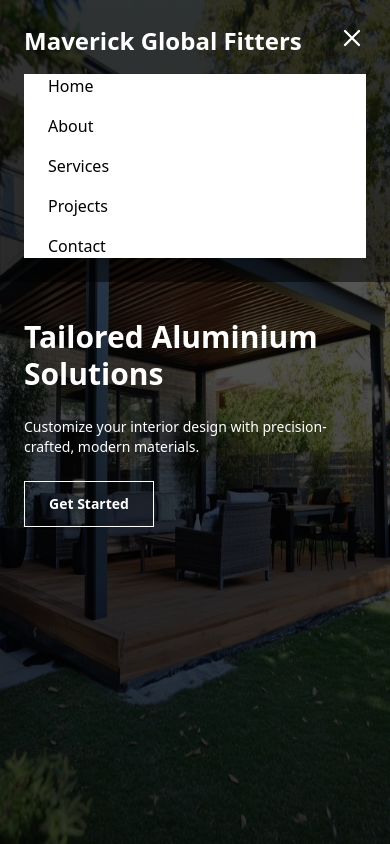
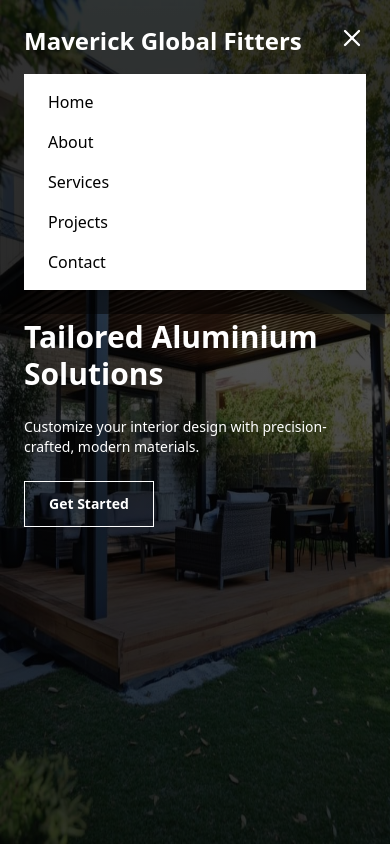
Before and after one commit to TadiwaMakoni05/maverick, a Next.js app: page / in a window 390 px wide. Both pictures are taken after a click on the button 352 px from the left and 38 px from the top of the page. Shown: the top 844 px of the page. Built offline with nearby package versions, Linux system fonts and the light colour scheme.

Commit message:
py update

```diff
--- a/src/components/NavBar.js
+++ b/src/components/NavBar.js
@@ -57,7 +57,7 @@ const NavBar = () => {
       </div>
 
       {isOpen && (
-        <div className="md:hidden mt-4 flex flex-col w-full space-y-4 px-6 bg-white text-black  shadow-lg">
+        <div className="md:hidden mt-4 flex flex-col w-full space-y-4 px-6 py-4 bg-white text-black  shadow-lg">
           <Link href="/" className="hover:opacity-70">
             Home
           </Link>
```
